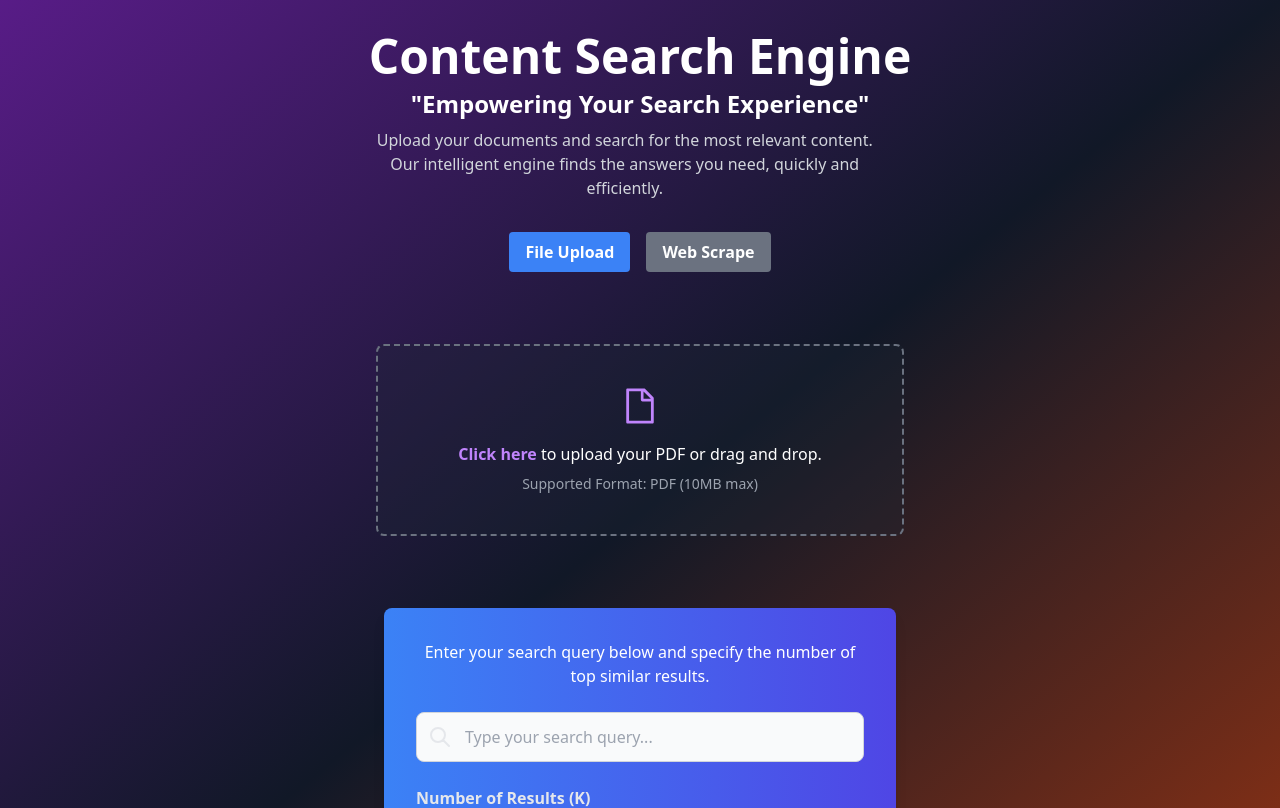
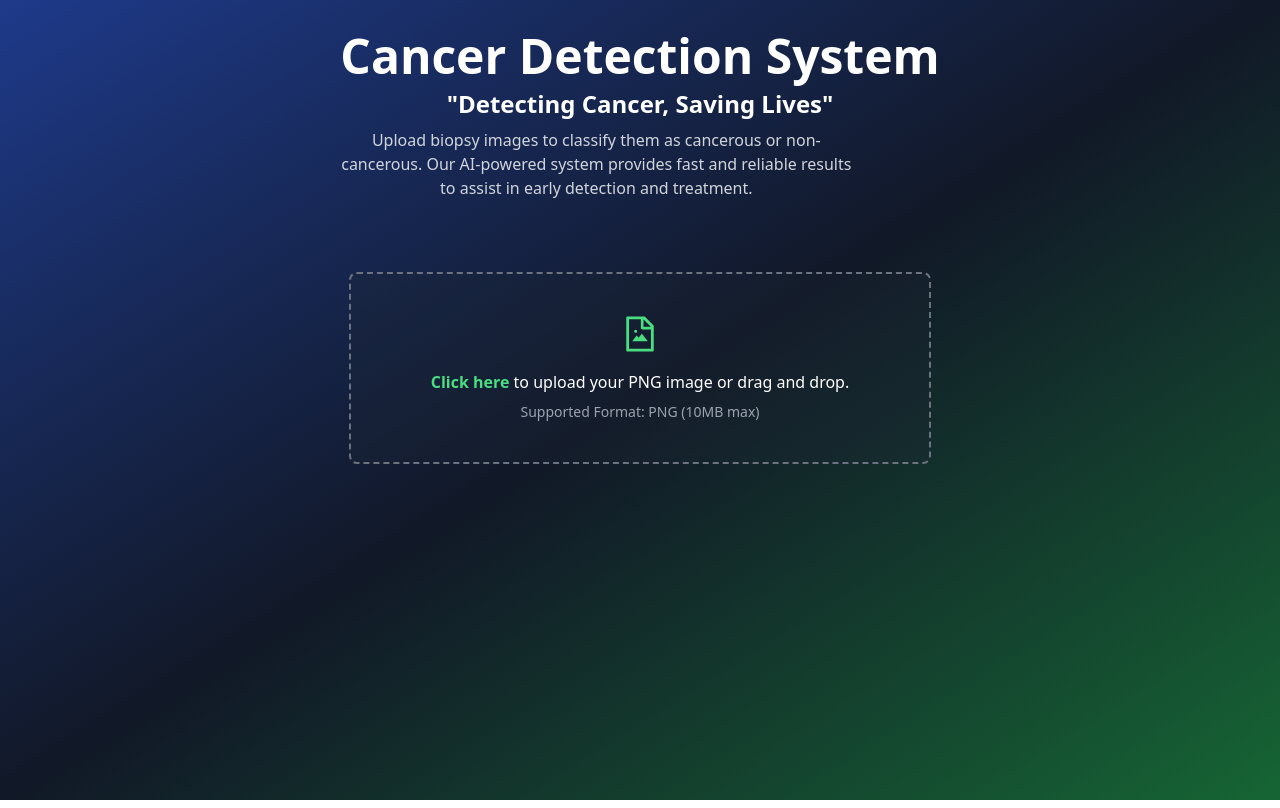
Before and after one commit to eyobderese/Breast-Cancer-Frontend, a React (Create React App) app: page / in a window 1280 px wide. Shown: the top 808 px of the page. Built offline with nearby package versions, Linux system fonts and the light colour scheme.

Commit message:
updating for cancer ditection system

```diff
--- a/src/components/FileUpload.js
+++ b/src/components/FileUpload.js
@@ -1,7 +1,7 @@
 import React, { useState, useCallback } from "react";
 import { useDropzone } from "react-dropzone";
 import { uploadFile } from "../services/uploadService";
-import { AiOutlineFile } from "react-icons/ai";
+import { AiOutlineFileImage } from "react-icons/ai";
 import { FaCheck } from "react-icons/fa";
 
 function FileUpload({
@@ -11,13 +11,12 @@
   setUploadComplete,
   file,
   setFile,
+  setResults,
 }) {
-  // State for managing the file, progress, and completion status
-
   // Function to handle file upload with progress tracking
   const handleFileUpload = async (selectedFile) => {
     try {
-      // Create fake progress
+      // Simulate upload progress
       const fakeProgressInterval = setInterval(() => {
         setUploadProgress((prevProgress) => {
           if (prevProgress >= 90) {
@@ -28,7 +27,9 @@
         });
       }, 500);
 
-      await uploadFile(selectedFile);
+      const response = await uploadFile(selectedFile);
+      console.log("Upload response:", response.data);
+      setResults(response.data);
 
       clearInterval(fakeProgressInterval);
       setUploadComplete(true);
@@ -43,14 +44,14 @@
   const onDrop = useCallback(
     (acceptedFiles) => {
       const selectedFile = acceptedFiles[0];
-      if (selectedFile && selectedFile.type === "application/pdf") {
+      if (selectedFile && selectedFile.type === "image/png") {
         console.log("File selected:", selectedFile);
         setFile(selectedFile);
         setUploadProgress(0);
         setUploadComplete(false);
         handleFileUpload(selectedFile);
       } else {
-        alert("Please upload a valid PDF file.");
+        alert("Please upload a valid PNG image.");
       }
     },
     [] // No dependencies needed as we directly set state
@@ -59,7 +60,7 @@
   // Setting up `useDropzone` with configuration options
   const { getRootProps, getInputProps, isDragActive } = useDropzone({
     onDrop,
-    accept: { "application/pdf": [".pdf"] },
+    accept: { "image/png": [".png"] },
     maxFiles: 1,
   });
 
@@ -69,7 +70,7 @@
         {...getRootProps()}
         className={`w-full h-48 flex flex-col items-center justify-center border-2 border-dashed rounded-lg cursor-pointer transition-colors p-10 m-10 ${
           isDragActive
-            ? "border-purple-500 bg-purple-900/20"
+            ? "border-green-500 bg-green-900/20"
             : "border-gray-500 bg-gray-800/30"
         }`}
       >
@@ -78,7 +79,7 @@
         {file && uploadComplete ? (
           <FaCheck className="text-gray-400 text-6xl mb-4" />
         ) : (
-          <AiOutlineFile className="text-purple-400 text-6xl mb-4" />
+          <AiOutlineFileImage className="text-green-400 text-6xl mb-4" />
         )}
 
         {file && uploadComplete ? (
@@ -86,13 +87,13 @@
         ) : (
           <>
             <p className="text-white">
-              <span className="text-purple-400 font-semibold cursor-pointer">
+              <span className="text-green-400 font-semibold cursor-pointer">
                 Click here
               </span>{" "}
-              to upload your PDF or drag and drop.
+              to upload your PNG image or drag and drop.
             </p>
             <p className="text-gray-400 text-sm mt-2">
-              Supported Format: PDF (10MB max)
+              Supported Format: PNG (10MB max)
             </p>
           </>
         )}
--- /dev/null
+++ b/src/components/ResultDisplay.js
@@ -0,0 +1,29 @@
+import React from "react";
+
+function ResultDisplay({ result }) {
+  if (!result) {
+    return null; // If no result is provided, don't render the component
+  }
+
+  const { prediction, confidence } = result;
+
+  // Determine the background color based on prediction
+  const bgColor = prediction === "cancerous" ? "bg-red-500" : "bg-green-500";
+
+  return (
+    <div
+      className={`w-full max-w-md p-6 rounded-lg shadow-lg text-white text-center ${bgColor}`}
+    >
+      <h2 className="text-2xl font-bold mb-2">Classification Result</h2>
+      <p className="text-xl">
+        <span className="font-semibold">Prediction:</span> {prediction}
+      </p>
+      <p className="text-lg mt-2">
+        <span className="font-semibold">Confidence:</span>{" "}
+        {(confidence * 100).toFixed(2)}%
+      </p>
+    </div>
+  );
+}
+
+export default ResultDisplay;
--- a/src/pages/Home.js
+++ b/src/pages/Home.js
@@ -3,14 +3,13 @@
 import ProgressBar from "../components/ProgressBar";
 import SearchBar from "../components/SearchBar";
 import ResultsList from "../components/ResultsList";
-import WebScrape from "../components/WebScrape";
+import ResultDisplay from "../components/ResultDisplay";
 
 function Home() {
   const [uploadProgress, setUploadProgress] = useState(0);
   const [uploadComplete, setUploadComplete] = useState(false);
   const [file, setFile] = useState(null);
-  const [results, setResults] = useState([]);
-  const [uploadType, setUploadType] = useState("file"); // New state for upload type
+  const [results, setResults] = useState(null);
   const [query, setQuery] = useState("");
   const [kValue, setKValue] = useState(1);
 
@@ -24,48 +23,22 @@
   }
 
   return (
-    <div className="flex flex-col items-center p-8 space-y-8 min-h-screen bg-gradient-to-br from-purple-900 via-gray-900 to-orange-800">
+    <div className="flex flex-col items-center p-8 space-y-8 min-h-screen bg-gradient-to-br from-blue-900 via-gray-900 to-green-800">
       {/* Title Section */}
       <div className="text-center space-y-2">
         <h1 className="text-5xl font-extrabold text-white">
-          Content Search Engine
+          Cancer Detection System
         </h1>
         <p className="text-2xl font-semibold text-white">
-          "Empowering Your Search Experience"
+          "Detecting Cancer, Saving Lives"
         </p>
         <p className="text-md text-gray-300 max-w-lg">
-          Upload your documents and search for the most relevant content. Our
-          intelligent engine finds the answers you need, quickly and
-          efficiently.
+          Upload biopsy images to classify them as cancerous or non-cancerous.
+          Our AI-powered system provides fast and reliable results to assist in
+          early detection and treatment.
         </p>
       </div>
-      {/* Toggle Buttons */}
-      <div className="flex space-x-4">
-        <button
-          className={`px-4 py-2 font-semibold text-white rounded ${
-            uploadType === "file" ? "bg-blue-500" : "bg-gray-500"
-          }`}
-          onClick={() => {
-            reset();
-            setUploadType("file");
-          }}
-        >
-          File Upload
-        </button>
-        <button
-          className={`px-4 py-2 font-semibold text-white rounded ${
-            uploadType === "web" ? "bg-blue-500" : "bg-gray-500"
-          }`}
-          onClick={() => {
-            reset();
-            setUploadType("web");
-          }}
-        >
-          Web Scrape
-        </button>
-      </div>
-      {/* Conditional Rendering of Upload Components */}
-      {uploadType === "file" ? (
+      {/* File Upload Section */}
       <FileUpload
         uploadProgress={uploadProgress}
         setUploadProgress={setUploadProgress}
@@ -73,31 +46,14 @@
         setUploadComplete={setUploadComplete}
         file={file}
         setFile={setFile}
+        setResults={setResults}
       />
-      ) : (
-        <WebScrape
-          uploadProgress={uploadProgress}
-          setUploadProgress={setUploadProgress}
-          uploadComplete={uploadComplete}
-          setUploadComplete={setUploadComplete}
-          file={file}
-          setFile={setFile}
-        />
-      )}
       {/* Progress Bar */}
       {file && (
         <ProgressBar progress={uploadProgress} complete={uploadComplete} />
       )}
-      {/* Search Bar Component */}
-      <SearchBar
-        setResults={setResults}
-        query={query}
-        setQuery={setQuery}
-        kValue={kValue}
-        setKValue={setKValue}
-      />
-      {/* Results List Component */}
-      <ResultsList results={results} />
+      {/* Results Display */}
+      {results && <ResultDisplay result={results} />}
     </div>
   );
 }
--- a/src/services/uploadService.js
+++ b/src/services/uploadService.js
@@ -2,8 +2,8 @@
 
 export const uploadFile = (file, onUploadProgress) => {
   const formData = new FormData();
-  formData.append("file", file);
+  formData.append("image", file);
   console.log("here ...");
 
-  return axiosInstance.post("/upload", formData);
+  return axiosInstance.post("/predict", formData);
 };
```
Lines whose indentation alone changed are shown as unchanged.
